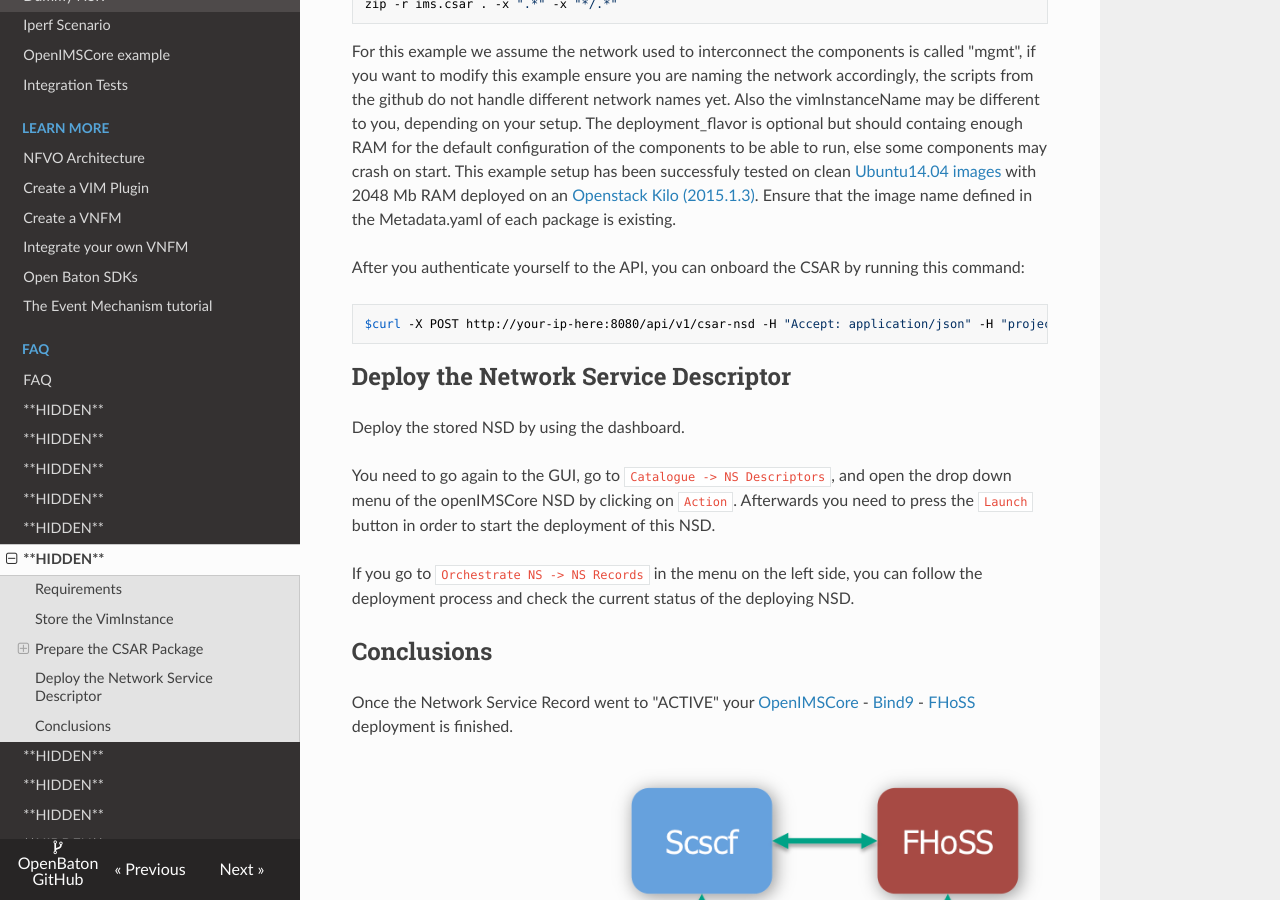
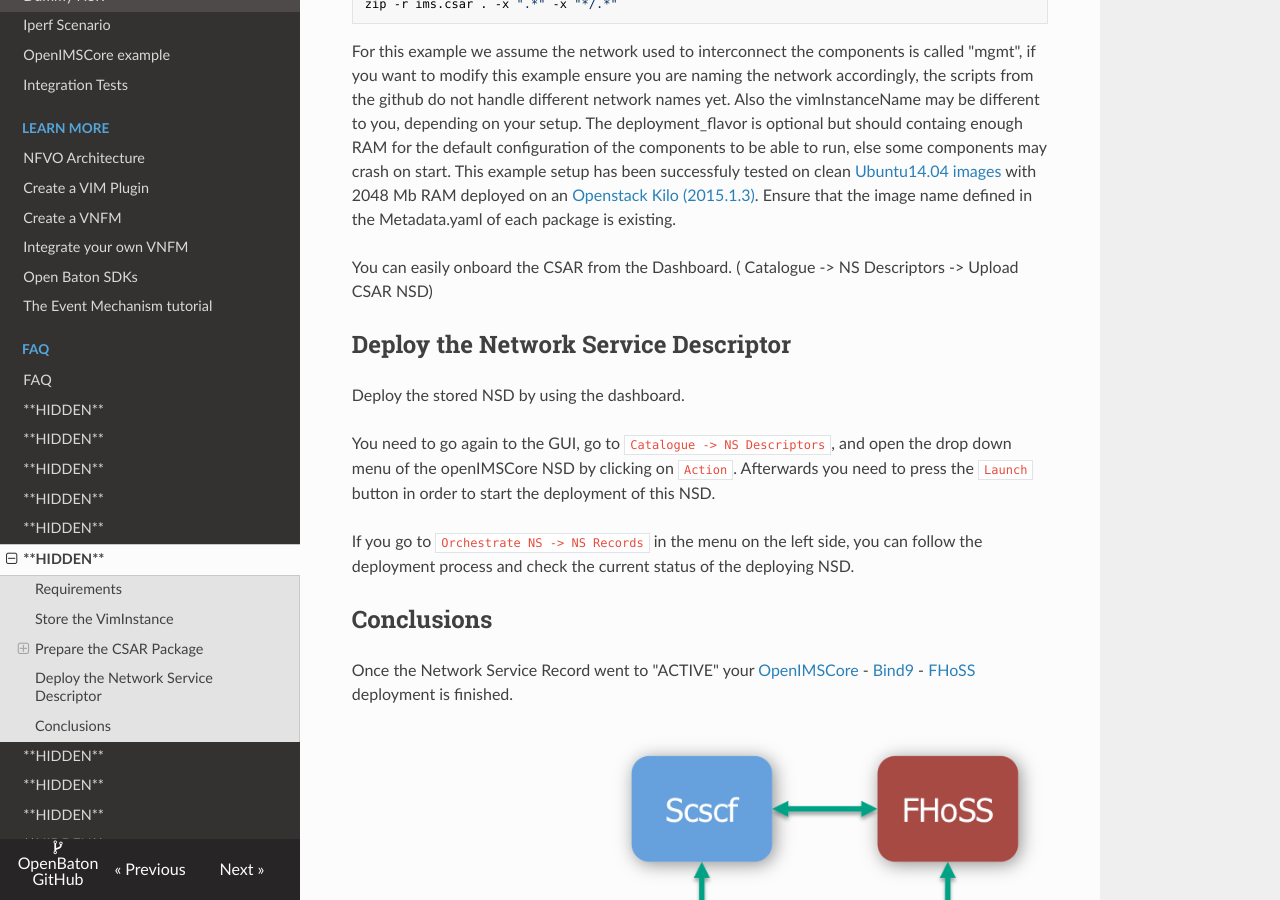
Before and after one commit to openbaton/docs, an MkDocs documentation site: the page built from docs/tosca-ims.md, in a window 1280 px wide and 900 px high, scrolled down 918 px. Built offline with MkDocs 1.6.1, drawn with Linux system fonts in a browser that asks for light colours; nearby versions of some CDN libraries; old or Windows-style settings are respelled for this version of MkDocs.

Commit message:
fix: updated tosca ims

````diff
--- a/docs/tosca-ims.md
+++ b/docs/tosca-ims.md
@@ -32,11 +32,7 @@
 
 For this example we assume the network used to interconnect the components is called "mgmt", if you want to modify this example ensure you are naming the network accordingly, the scripts from the github do not handle different network names yet. Also the vimInstanceName may be different to you, depending on your setup. The deployment_flavor is optional but should containg enough RAM for the default configuration of the components to be able to run, else some components may crash on start. This example setup has been successfuly tested on clean [Ubuntu14.04 images](https://cloud-images.ubuntu.com/) with 2048 Mb RAM deployed on an [Openstack Kilo (2015.1.3)](https://www.openstack.org/). Ensure that the image name defined in the Metadata.yaml of each package is existing.
 
-After you authenticate yourself to the API, you can onboard the CSAR by running this command:
-
-```bash
-$curl -X POST http://your-ip-here:8080/api/v1/csar-nsd -H "Accept: application/json" -H "project-id: $Project ID here$" -H "Authorization: Bearer $Auth token here$" -v -F file=@ims.csar
-```
+You can easily onboard the CSAR from the Dashboard. ( Catalogue -> NS Descriptors -> Upload CSAR NSD)
 
 ## Deploy the Network Service Descriptor
 
````
